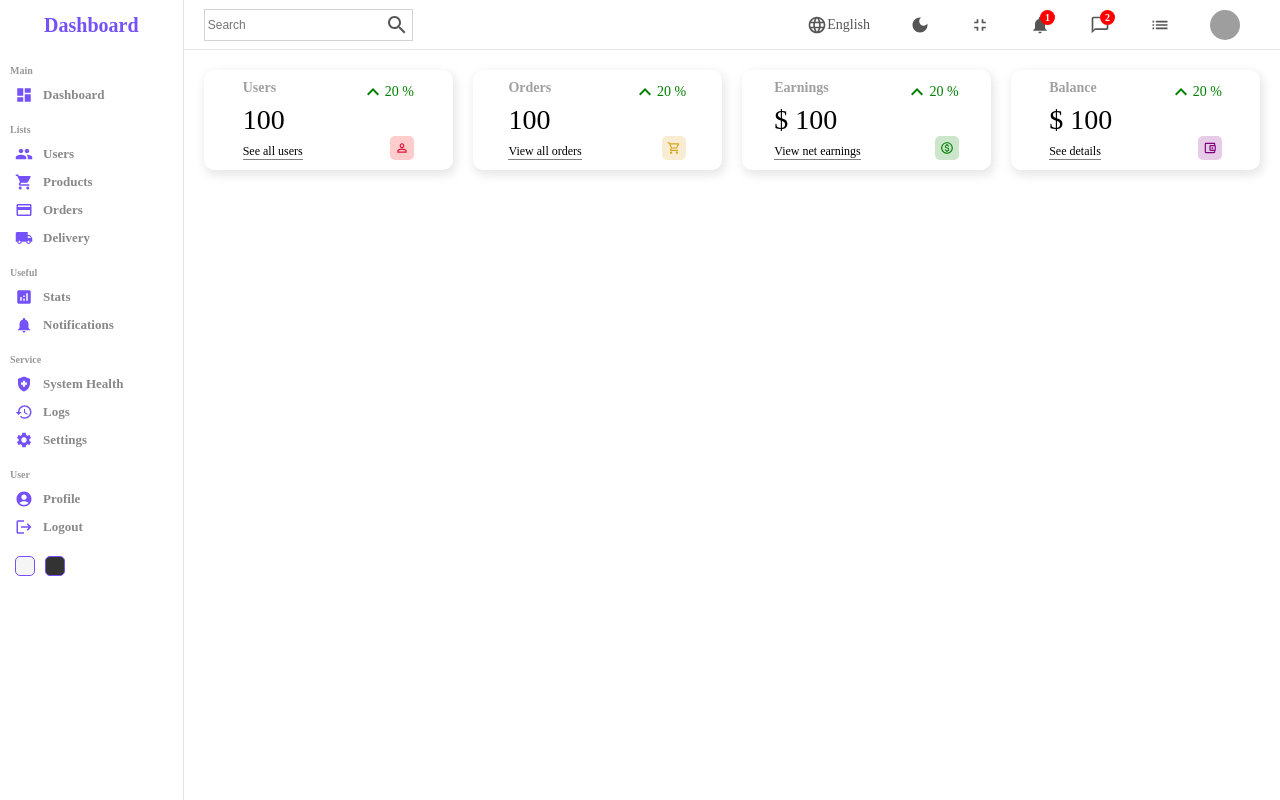
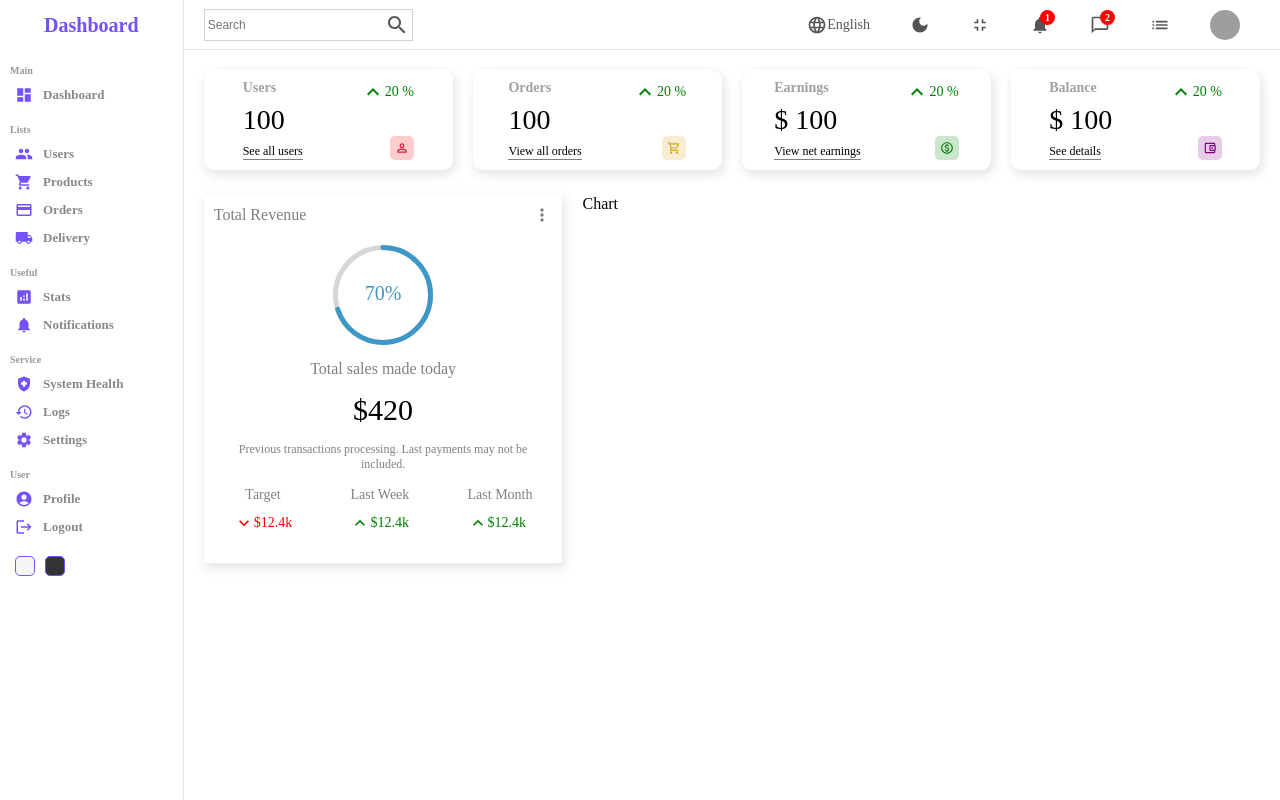
Before and after one commit to AmrMustafa13/admin-dashboard-react.js, a React (Create React App) app: page / in a window 1280 px wide. Built offline with nearby package versions, Linux system fonts and the light colour scheme; grey boxes are pictures that could not be loaded; the HTML template or start-up script is replaced by a standard one.

Commit message:
featured component added

```diff
--- a/package.json
+++ b/package.json
@@ -11,6 +11,7 @@
     "@testing-library/react": "^13.4.0",
     "@testing-library/user-event": "^13.5.0",
     "react": "^18.2.0",
+    "react-circular-progressbar": "^2.1.0",
     "react-dom": "^18.2.0",
     "react-router-dom": "^6.6.1",
     "react-scripts": "5.0.1",
--- /dev/null
+++ b/src/components/Chart/Chart.js
@@ -0,0 +1,8 @@
+import React from "react";
+import "./chart.scss";
+
+const Chart = () => {
+  return <div className="chart">Chart</div>;
+};
+
+export default Chart;
--- /dev/null
+++ b/src/components/Chart/chart.scss
@@ -0,0 +1,3 @@
+.chart {
+  flex: 4;
+}
--- /dev/null
+++ b/src/components/Featured/Featured.js
@@ -0,0 +1,55 @@
+import React from "react";
+import "./featured.scss";
+import {
+  KeyboardArrowDown,
+  KeyboardArrowUpOutlined,
+  MoreVert,
+} from "@mui/icons-material";
+import { CircularProgressbar } from "react-circular-progressbar";
+import "react-circular-progressbar/dist/styles.css";
+
+const Featured = () => {
+  return (
+    <div className="featured">
+      <div className="top">
+        <h1 className="title">Total Revenue</h1>
+        <MoreVert fontSize="small" />
+      </div>
+      <div className="bottom">
+        <div className="featured-chart">
+          <CircularProgressbar value={70} text={"70%"} strokeWidth={5} />
+        </div>
+        <p className="title">Total sales made today</p>
+        <p className="amount">$420</p>
+        <p className="desc">
+          Previous transactions processing. Last payments may not be included.
+        </p>
+        <div className="summary">
+          <div className="item">
+            <div className="item-title">Target</div>
+            <div className="item-result negative">
+              <KeyboardArrowDown fontSize="small" />
+              <div className="result-amount">$12.4k</div>
+            </div>
+          </div>
+          <div className="item">
+            <div className="item-title">Last Week</div>
+            <div className="item-result positive">
+              <KeyboardArrowUpOutlined fontSize="small" />
+              <div className="result-amount">$12.4k</div>
+            </div>
+          </div>
+          <div className="item">
+            <div className="item-title">Last Month</div>
+            <div className="item-result positive">
+              <KeyboardArrowUpOutlined fontSize="small" />
+              <div className="result-amount">$12.4k</div>
+            </div>
+          </div>
+        </div>
+      </div>
+    </div>
+  );
+};
+
+export default Featured;
--- /dev/null
+++ b/src/components/Featured/featured.scss
@@ -0,0 +1,65 @@
+.featured {
+  flex: 2;
+  box-shadow: 2px 4px 10px 1px rgba(201, 201, 201, 0.47);
+  padding: 10px;
+  .top {
+    display: flex;
+    align-items: center;
+    justify-content: space-between;
+    color: gray;
+    .title {
+      font-size: 16px;
+      font-weight: 500;
+    }
+  }
+  .bottom {
+    padding: 20px;
+    display: flex;
+    align-items: center;
+    justify-content: center;
+    flex-direction: column;
+    gap: 15px;
+    .featured-chart {
+      width: 100px;
+      height: 100px;
+    }
+    .title {
+      font-weight: 500;
+      color: gray;
+    }
+    .amount {
+      font-size: 30px;
+    }
+    .desc {
+      font-weight: 300;
+      font-size: 12px;
+      color: gray;
+      text-align: center;
+    }
+    .summary {
+      width: 100%;
+      display: flex;
+      align-items: center;
+      justify-content: space-between;
+      .item {
+        text-align: center;
+        .item-title {
+          font-size: 14px;
+          color: gray;
+        }
+        .item-result {
+          display: flex;
+          align-items: center;
+          margin-top: 10px;
+          font-size: 14px;
+          &.positive {
+            color: green;
+          }
+          &.negative {
+            color: red;
+          }
+        }
+      }
+    }
+  }
+}
--- a/src/pages/Home/Home.js
+++ b/src/pages/Home/Home.js
@@ -3,6 +3,8 @@
 import Sidebar from "../../components/Sidebar/Sidebar";
 import Navbar from "../../components/Navbar/Navbar";
 import Widget from "../../components/Widget/Widget";
+import Featured from "../../components/Featured/Featured";
+import Chart from "../../components/Chart/Chart";
 
 const Home = () => {
   return (
@@ -16,6 +18,10 @@
           <Widget type="earnings" />
           <Widget type="balance" />
         </div>
+        <div className="charts">
+          <Featured />
+          <Chart />
+        </div>
       </div>
     </div>
   );
--- a/src/pages/Home/home.scss
+++ b/src/pages/Home/home.scss
@@ -2,10 +2,14 @@
   display: flex;
   .home-container {
     flex: 6;
-    .widgets {
+    .widgets,
+    .charts {
       display: flex;
       padding: 20px;
       gap: 20px;
     }
+    .charts {
+      padding: 5px 20px;
+    }
   }
 }
```
Also changed, not shown: 1 other file (tests, documents, lock files or other folders).
